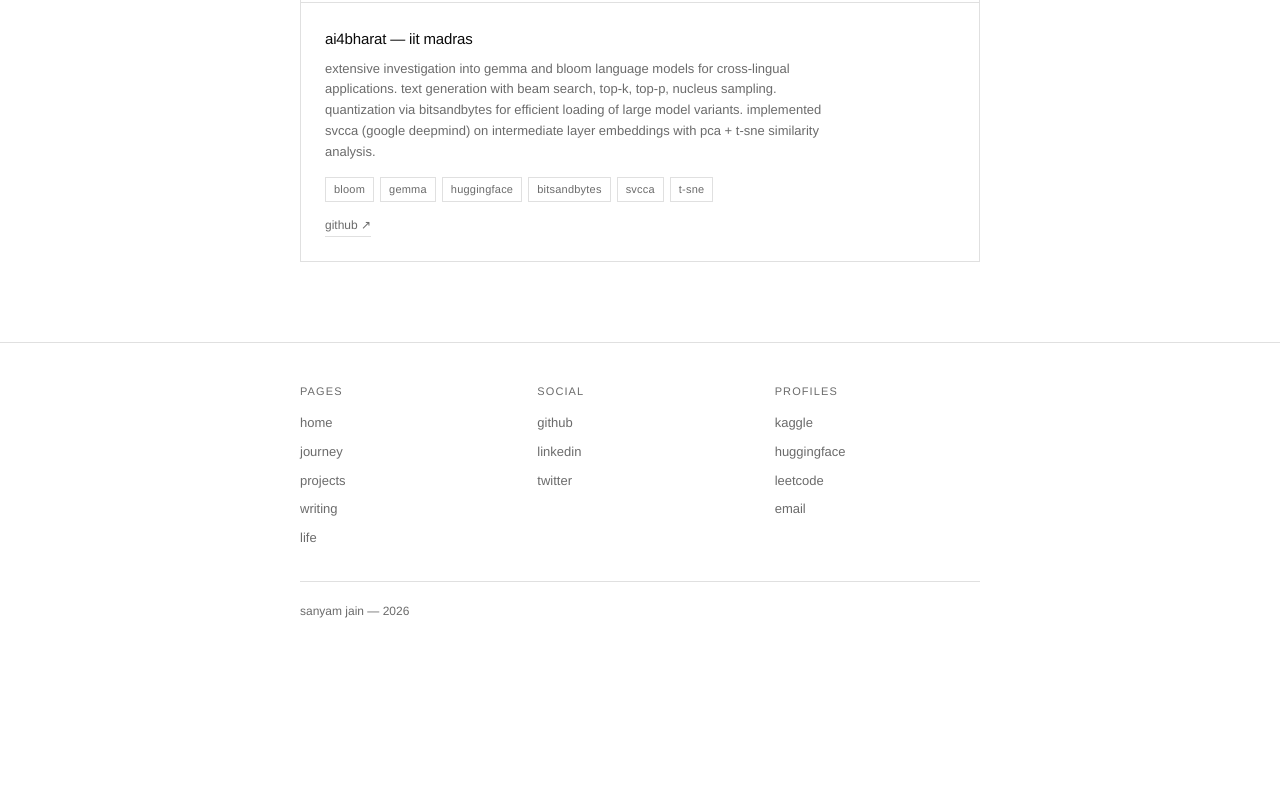
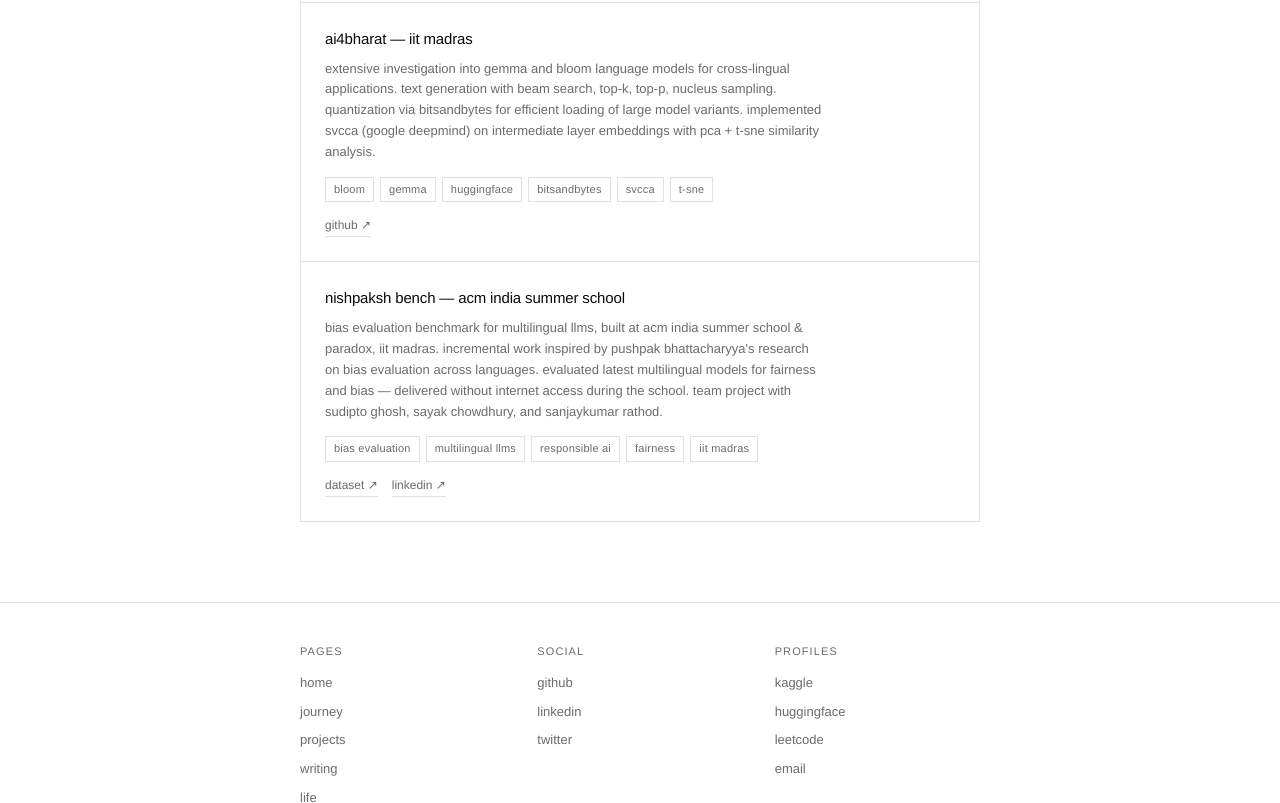
Before and after one commit to Sj0605-DataSci/sanyam-portfolio, a website built with Vite: page projects.html in a window 1280 px wide. Shown: the part 1233-2036 px from the top of the page. Before the commit the page ends 1902 px from the top, so only its background shows below. Built offline with nearby package versions, Linux system fonts and the light colour scheme; some packages are replaced by stand-ins of ours.

Commit message:
feat: add nishpaksh bench project, ml resources blog, and ignore pdf files
Co-Authored-By: Claude Sonnet 4.6 <noreply@anthropic.com>

```diff
--- a/projects.html
+++ b/projects.html
@@ -152,6 +152,30 @@
           </div>
         </div>
 
+        <div class="project-card">
+          <div class="project-header">
+            <span class="project-name">nishpaksh bench — acm india summer school</span>
+            <span class="project-arrow">↗</span>
+          </div>
+          <p class="project-desc">
+            bias evaluation benchmark for multilingual llms, built at acm india summer school &amp; paradox, iit madras.
+            incremental work inspired by pushpak bhattacharyya's research on bias evaluation across languages.
+            evaluated latest multilingual models for fairness and bias — delivered without internet access
+            during the school. team project with sudipto ghosh, sayak chowdhury, and sanjaykumar rathod.
+          </p>
+          <div class="project-tags">
+            <span class="tag">bias evaluation</span>
+            <span class="tag">multilingual llms</span>
+            <span class="tag">responsible ai</span>
+            <span class="tag">fairness</span>
+            <span class="tag">iit madras</span>
+          </div>
+          <div class="project-links">
+            <a href="https://huggingface.co/datasets/Sanyam0605/nishpaksh-bench" target="_blank" rel="noopener">dataset ↗</a>
+            <a href="https://www.linkedin.com/posts/sanyamjain2002_final-presentation-activity-7207840801379262464-hZgn" target="_blank" rel="noopener">linkedin ↗</a>
+          </div>
+        </div>
+
       </div>
 
     </div>
```
Also changed, not shown: blogs.html (+8 -0 lines), 1 other file.
